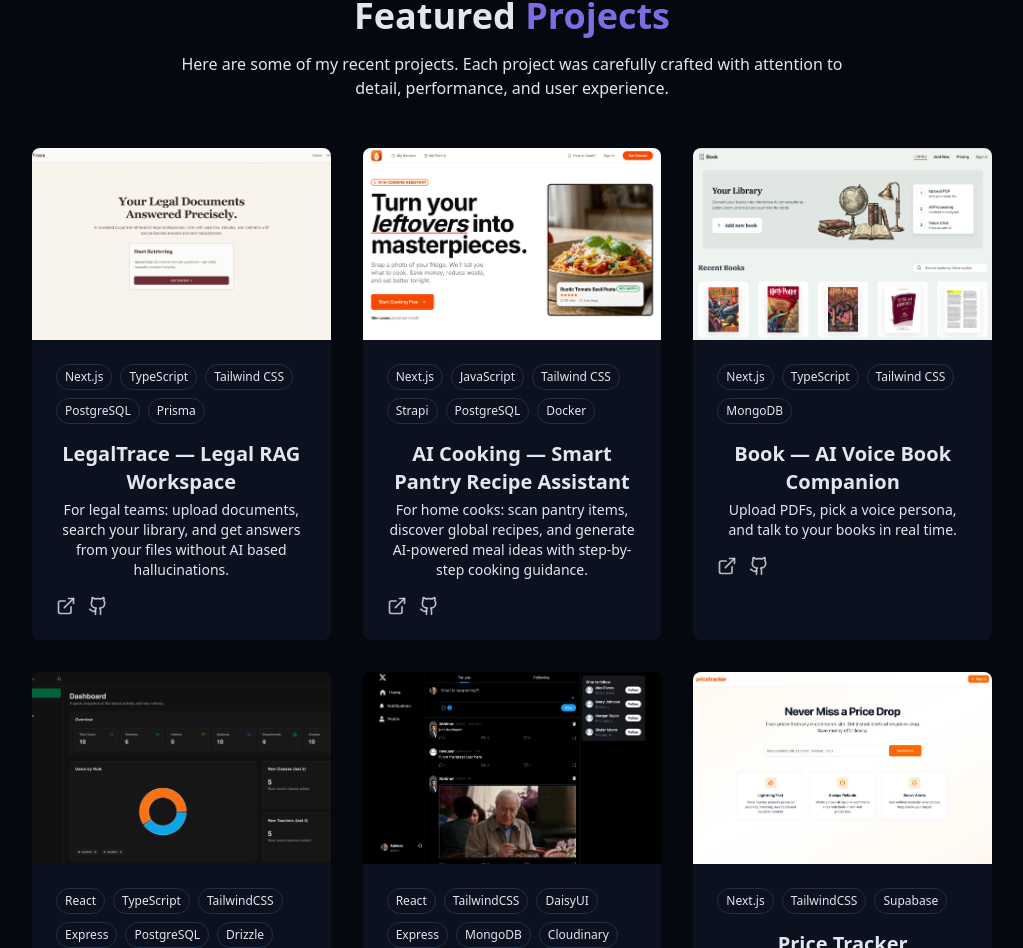
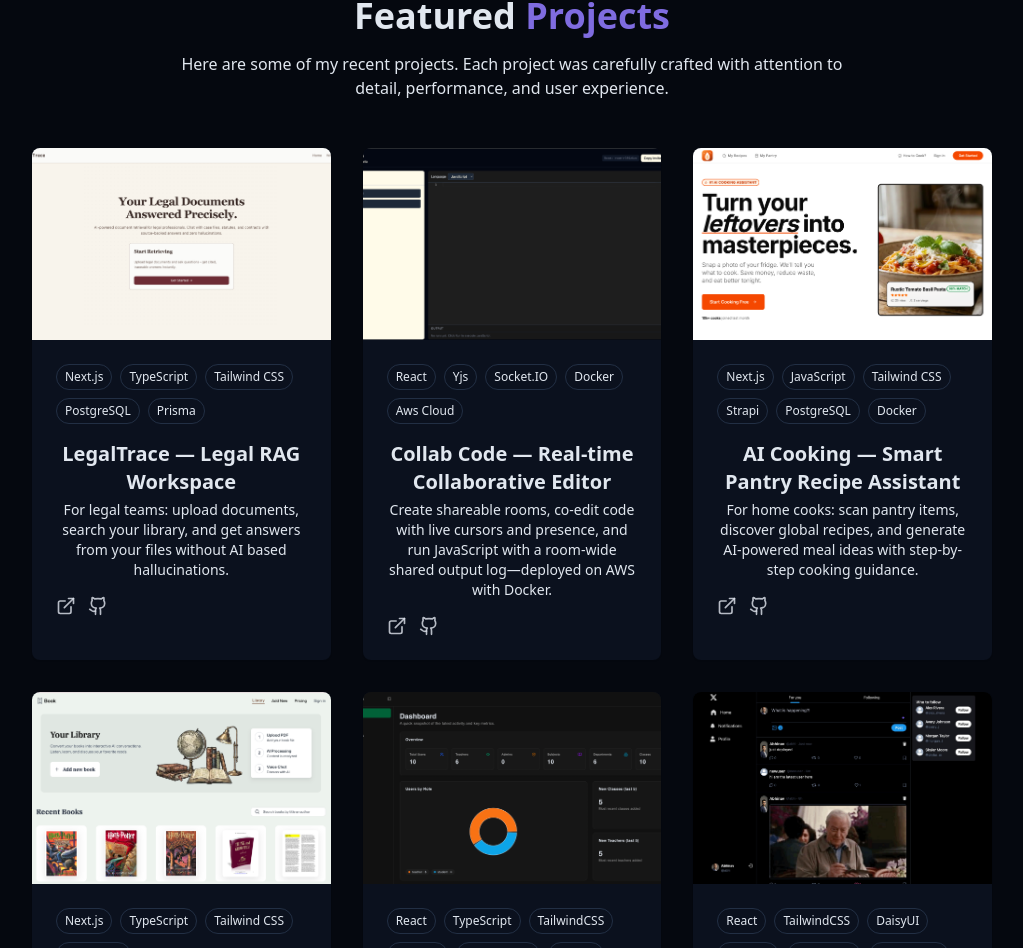
Before and after one commit to abhinav429/portfolio-website, a React (Vite) app: page / in a window 1280 px wide. Shown: the part 2604-3552 px from the top of the page, without its empty margins (128-1151 px from the left). Built offline with nearby package versions, Linux system fonts and the light colour scheme.

Commit message:
added new project

```diff
--- a/src/components/ProjectsSection.jsx
+++ b/src/components/ProjectsSection.jsx
@@ -2,7 +2,7 @@ import { ArrowRight, ExternalLink, Github } from "lucide-react";
 
 const projects = [
   {
-    "id": 3,
+    "id": 1,
     "title": "LegalTrace — Legal RAG Workspace",
     "description": "For legal teams: upload documents, search your library, and get answers from your files without AI based hallucinations.",
     "image": "/projects/legaltrace.png",
@@ -11,7 +11,16 @@ const projects = [
     "githubUrl": "https://github.com/abhinav429/LegalTrace"
   },
   {
-    "id": 4,
+    "id": 2,
+    "title": "Collab Code — Real-time Collaborative Editor",
+    "description": "Create shareable rooms, co-edit code with live cursors and presence, and run JavaScript with a room-wide shared output log—deployed on AWS with Docker.",
+    "image": "/projects/collabcode.png",
+    "tags": ["React", "Yjs", "Socket.IO","Docker","Aws Cloud"],
+    "demoUrl": "http://docker-aws-alb-598735799.ap-northeast-1.elb.amazonaws.com/",
+    "githubUrl": "https://github.com/abhinav429/collab-code"
+  },
+  {
+    "id": 3,
     "title": "AI Cooking — Smart Pantry Recipe Assistant",
     "description": "For home cooks: scan pantry items, discover global recipes, and generate AI-powered meal ideas with step-by-step cooking guidance.",
     "image": "/projects/ai_cooking.png",
@@ -20,7 +29,7 @@ const projects = [
     "githubUrl": "https://github.com/abhinav429/ai-cooking"
   },
   {
-    "id": 2,
+    "id": 4,
     "title": "Book — AI Voice Book Companion",
     "description": "Upload PDFs, pick a voice persona, and talk to your books in real time.",
     "image": "/projects/project10.png",
@@ -29,7 +38,7 @@ const projects = [
     "githubUrl": "https://github.com/abhinav429/Book"
   },
   {
-    id: 1,
+    id: 5,
     title: "Classroom Management System",
     description: "Campus classroom management including subjects, departments & classes.",
     image: "/projects/project8.png",
@@ -38,7 +47,7 @@ const projects = [
     githubUrl: "https://github.com/abhinav429/classroom",
   },
   {
-    id: 2,
+    id: 6,
     title: "Twitter Clone",
     description: "Full-stack social feed with posts, follow system, likes, comments & notifications.",
     image: "/projects/project9.jpeg",
@@ -47,7 +56,7 @@ const projects = [
     githubUrl: "https://github.com/abhinav429/twitter-clone",
   },
   {
-    id: 3,
+    id: 7,
     title: "Price Tracker",
     description: "A price tracking web app to detect price drops and notify you.",
     image: "/projects/project5.jpeg",
@@ -56,7 +65,7 @@ const projects = [
     githubUrl: "https://github.com/abhinav429/Price-Tracker",
   },
   {
-    id: 4,
+    id: 8,
     title: "ML based Spam Classifier",
     description:
       "Machine learning-powered SMS spam classifier with statistics dashboard, and prediction history tracking.",
@@ -66,7 +75,7 @@ const projects = [
     githubUrl: "https://github.com/abhinav429/Spam-Classifier",
   },
   {
-    id: 5,
+    id: 9,
     title: "Docs App",
     description:
       "A frontend interface for a site to manage and download documents.",
@@ -76,7 +85,7 @@ const projects = [
     githubUrl: "https://github.com/abhinav429/Documents-Website",
   },
   {
-    id: 6,
+    id: 10,
     title: "Atmos Weather App",
     description:
       "A weather application to view weather conditions, forecasts, and location-based weather data.",
@@ -86,7 +95,7 @@ const projects = [
     githubUrl: "https://github.com/abhinav429/Atmos-Weather-App",
   },
   {
-    id: 7,
+    id: 11,
     title: "AI Background Remover",
     description:
       "Web app that removes image backgrounds using AI.",
```
Also changed, not shown: public/projects/collabcode.png (added).
